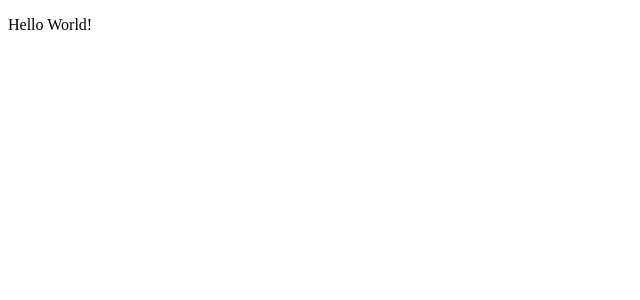
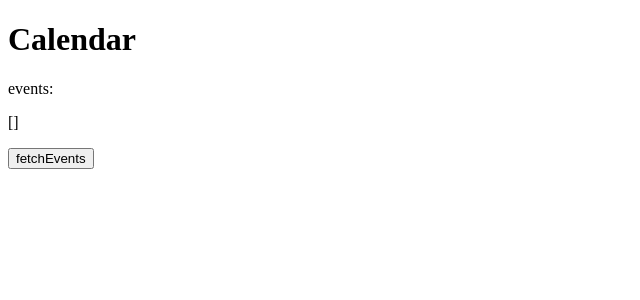
Before and after one commit to miloneko/vue-tutorial, a Vue app in the folder frontend/: page / in a window 1280 px wide. Shown: the top 300 px of the page, without its empty margins (0-640 px from the left). Built offline with nearby package versions, Linux system fonts and the light colour scheme.

Commit message:
Add:cros

```diff
--- a/frontend/package.json
+++ b/frontend/package.json
@@ -5,9 +5,11 @@
   "scripts": {
     "serve": "vue-cli-service serve",
     "build": "vue-cli-service build",
-    "lint": "vue-cli-service lint"
+    "lint": "vue-cli-service lint",
+    "prettier": "prettier --write './src/**/*.{vue,js}'"
   },
   "dependencies": {
+    "axios": "^0.27.2",
     "core-js": "^3.6.5",
     "vue": "^2.6.11",
     "vuex": "^3.4.0"
--- a/frontend/src/App.vue
+++ b/frontend/src/App.vue
@@ -1,16 +1,16 @@
 <template>
   <div id="app">
-    <HelloWorld />
+   <Calendar />
   </div>
 </template>
 
 <script>
-import HelloWorld from "./components/HelloWorld.vue";
+import Calendar from './components/Calendar.vue';
 
 export default {
   name: "App",
   components: {
-    HelloWorld,
+    Calendar,
   },
 };
 </script>
--- /dev/null
+++ b/frontend/src/components/Calendar.vue
@@ -0,0 +1,32 @@
+<template>
+  <div>
+    <h1>Calendar</h1>
+    <p>events:</p>
+    <p>{{ events }}</p>
+    <button type="submit" @click="fetchEvents()">fetchEvents</button>
+  </div>
+</template>
+
+<script>
+import axios from 'axios';  // axiosをインポートする
+
+export default {
+  name: 'Calendar',
+  data: () => ({
+    events: []
+  }),
+  methods: {
+      fetchEvents() {
+        // GETリクエストを送信し、取得データをevents変数に代入する
+        axios
+          .get('http://localhost:3000/events')
+          .then(response => {
+            this.events = response.data;
+          })
+          .catch(error => {
+            console.error(error);
+          });
+      }
+    }
+};
+</script>
--- a/frontend/src/components/HelloWorld.vue
+++ b/frontend/src/components/HelloWorld.vue
@@ -1,9 +1,18 @@
 <template>
-  <p>Hello World!</p>
+  <div>
+    <p>Hello World!</p>
+    <p>
+      Hello World! Hello World! Hello World! Hello World! Hello World! Hello
+      World!
+    </p>
+  </div>
 </template>
 
 <script>
 export default {
   name: "HelloWorld",
+  data: () => ({
+    message: "Hello World!",
+  }),
 };
 </script>
```
Also changed, not shown: 1 other file (tests, documents, lock files or other folders).
